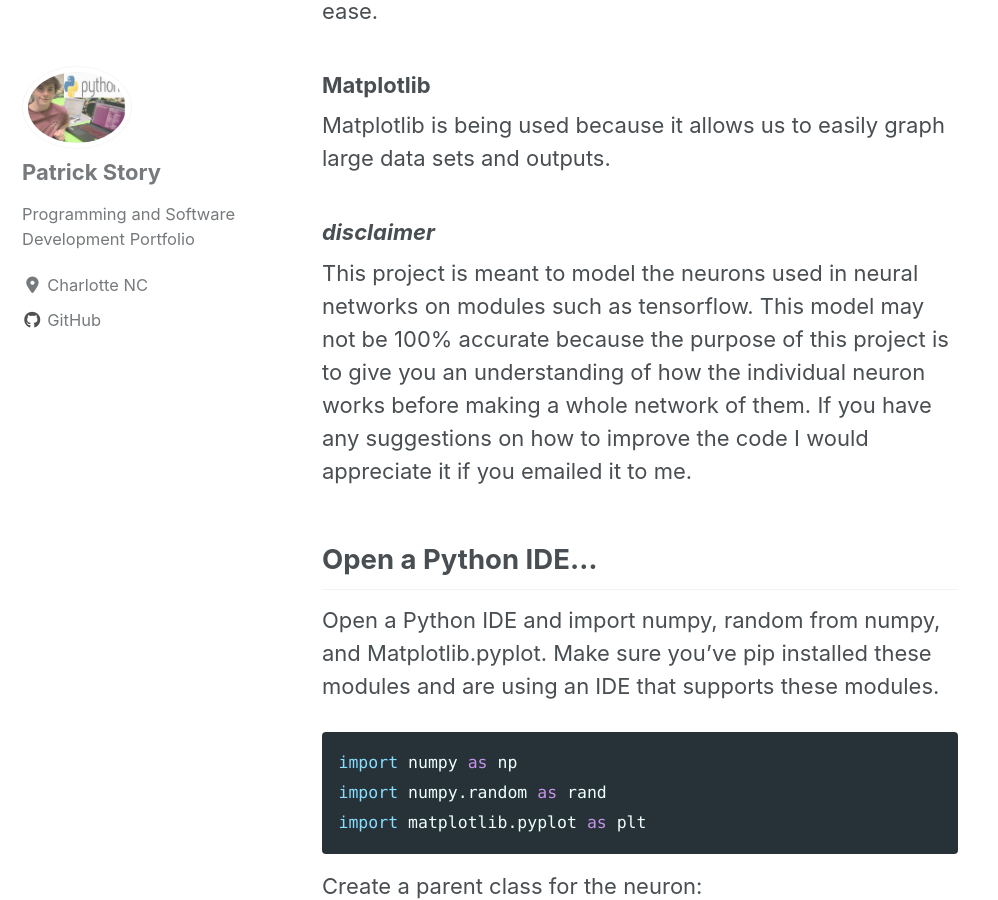
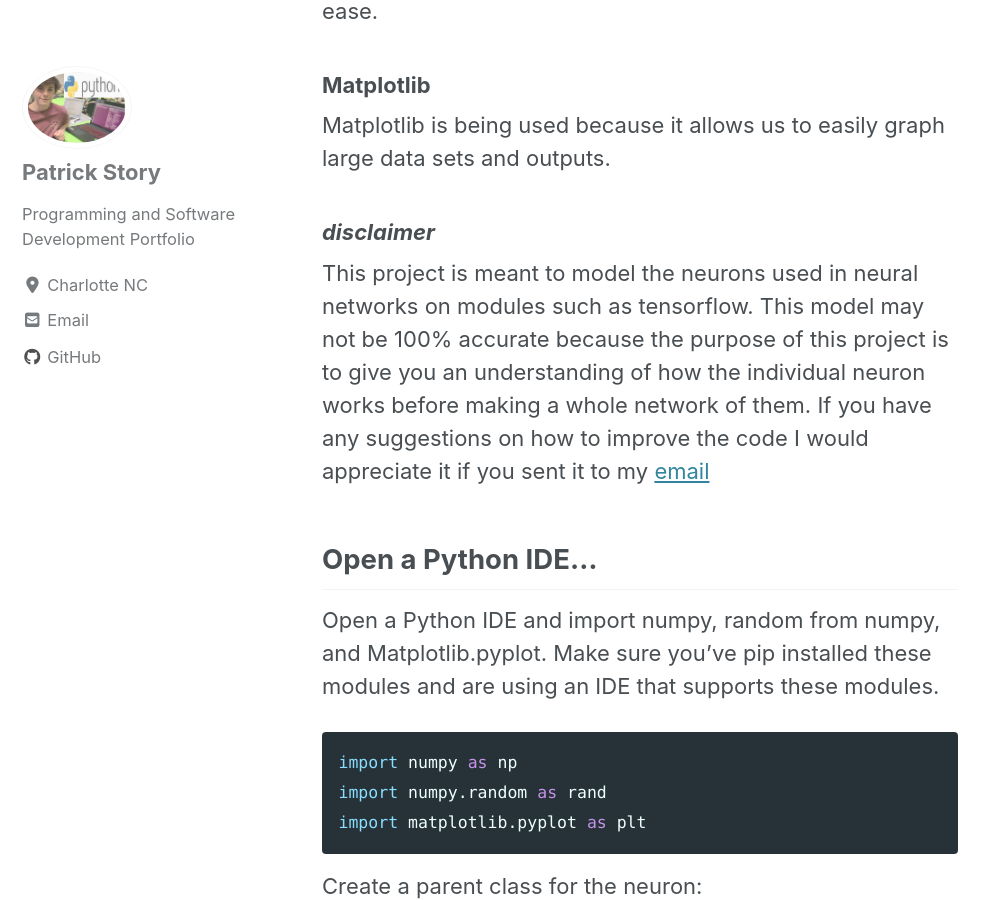
Before and after one commit to Patchyst/Patchyst.github.io, a Jekyll site: the page built from _posts/2019-08-15-My_First_Machine_Learning_Model.md, in a window 1280 px wide and 900 px high, scrolled down 4730 px. Shown: the whole window, without its empty margins (0-998 px from the left). Built offline with Jekyll 4.4.1, drawn with Linux system fonts in a browser that asks for light colours; cached includes are drawn as plain includes; nearby versions of some CDN libraries.

Commit message:
updating email links

````diff
--- a/_config.yml
+++ b/_config.yml
@@ -115,7 +115,7 @@ author:
   links:
     - label: "Email"
       icon: "fas fa-fw fa-envelope-square"
-      # url: mailto:your.name@email.com
+      url: "https://patchyst.github.io/about/"
     - label: "Website"
       icon: "fas fa-fw fa-link"
       # url: "https://your-website.com"
--- a/_posts/2019-08-15-My_First_Machine_Learning_Model.md
+++ b/_posts/2019-08-15-My_First_Machine_Learning_Model.md
@@ -42,7 +42,7 @@ Numpy is a useful module to use in any Machine Learning Project because it can m
 ### Matplotlib
 Matplotlib is being used because it allows us to easily graph large data sets and outputs.
 ### *disclaimer*
-This project is meant to model the neurons used in neural networks on modules such as tensorflow. This model may not be 100% accurate because the purpose of this project is to give you an understanding of how the individual neuron works before making a whole network of them. If you have any suggestions on how to improve the code I would appreciate it if you emailed it to me.
+This project is meant to model the neurons used in neural networks on modules such as tensorflow. This model may not be 100% accurate because the purpose of this project is to give you an understanding of how the individual neuron works before making a whole network of them. If you have any suggestions on how to improve the code I would appreciate it if you sent it to my [email](https://patchyst.github.io/about/)
 ## Open a Python IDE...
 Open a Python IDE and import numpy, random from numpy, and Matplotlib.pyplot. Make sure you've pip installed these modules and are using an IDE that supports these modules.
 ```python
````
